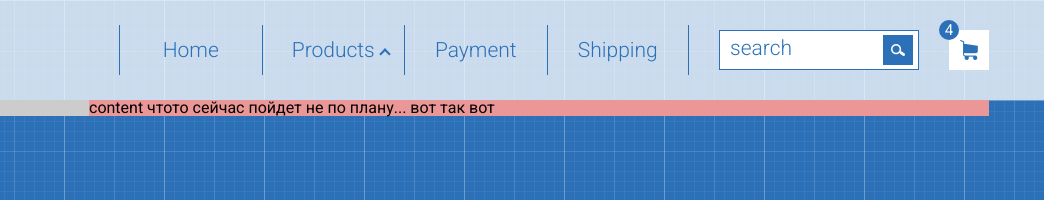
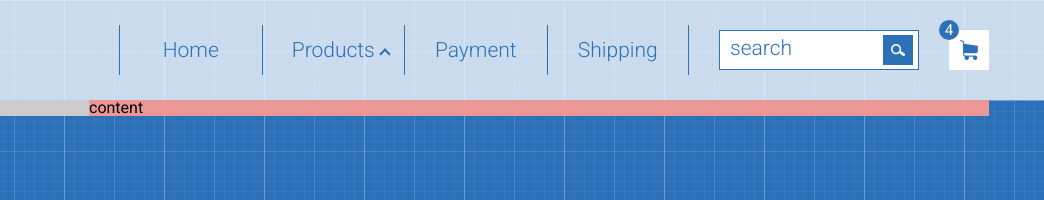
Before and after one commit to yaborodinov/git_expiriance.github.io, a website: page index.html in a window 1280 px wide. Shown: the top 200 px of the page, 236-1280 px from the left. Drawn offline with Linux system fonts and the light colour scheme.

Commit message:
clean text

```diff
--- a/index.html
+++ b/index.html
@@ -75,7 +75,7 @@
         <div class="conteiner">
           <div class="row_main">
             <div class="col-md-270">sidebar</div>
-            <div class="col-md-900">content чтото сейчас пойдет не по плану... вот так вот</div>
+            <div class="col-md-900">content</div>
           </div>
         </div>
     </main>
```
